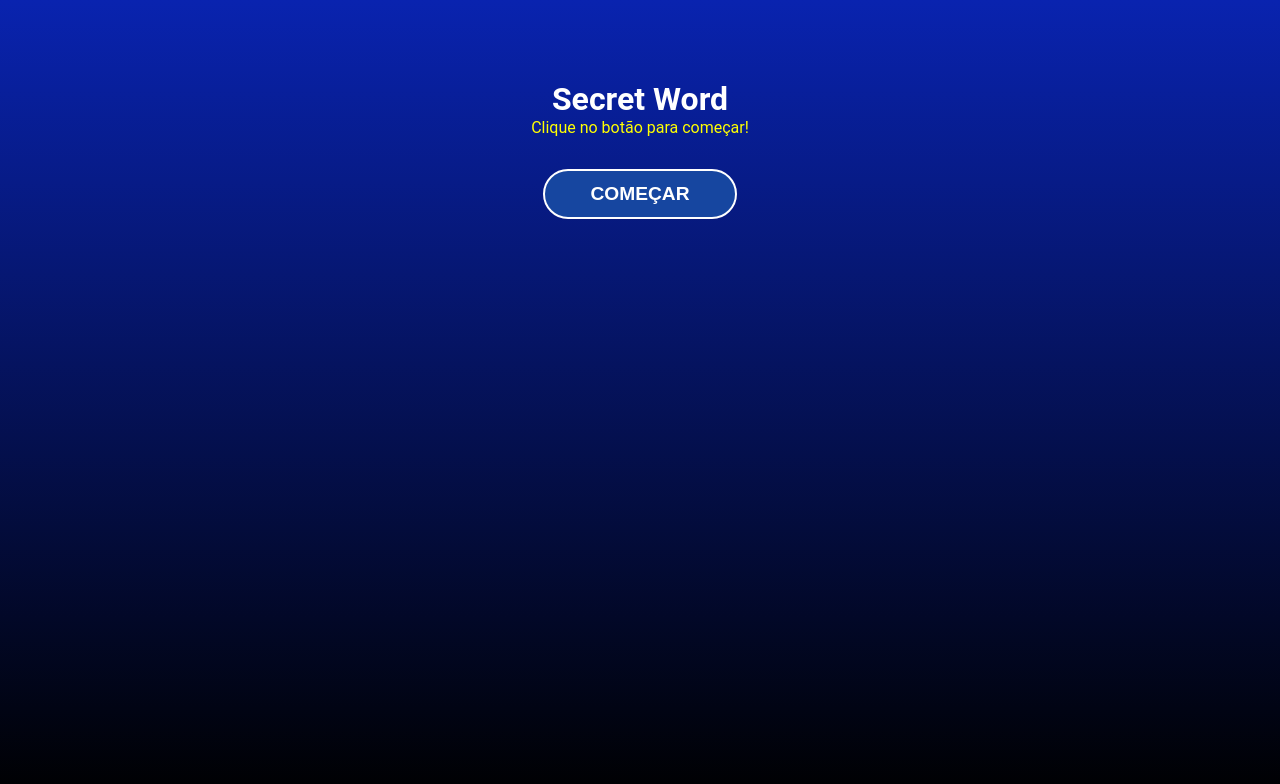
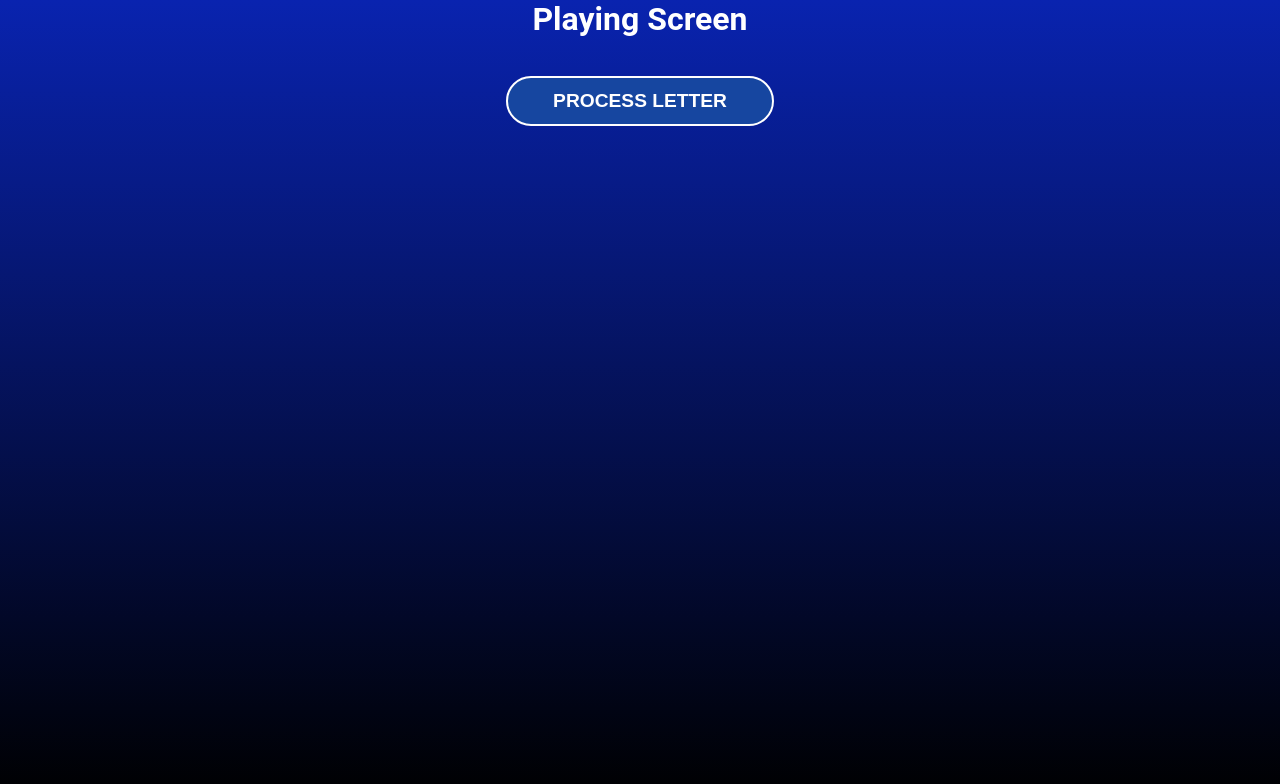
Before and after one commit to caioferreira-ipnet/secret-word, a React (Vite) app in the folder secret-word-projeto/: page / in a window 1280 px wide. Both pictures are taken after a click on the button "COMEÇAR". Shown: the top 784 px of the page. Built offline with nearby package versions, Linux system fonts and the light colour scheme.

Commit message:
feat: Função de buscar categorias e palavras aleatória criada

```diff
--- a/secret-word-projeto/src/App.jsx
+++ b/secret-word-projeto/src/App.jsx
@@ -4,10 +4,12 @@ import { useState } from "react";
 import "./App.css";
 //Components
 import StartScreen from "./components/StartScreen";
+import PlayingScreen from "./components/PlayingScreen";
+import GameOverScreen from "./components/GameOverScreen";
 //Data
 import { wordsList } from "./data/words";
 
-//Variables
+//Stages of the game
 const stages = [
   { id: 1, name: "start" },
   { id: 2, name: "playing" },
@@ -15,13 +17,56 @@ const stages = [
 ];
 
 function App() {
+  //Variables
   const [gameStage, setGameStage] = useState(stages[0].name);
+  const [words] = useState(wordsList);
+  const [pickedWord, setPickedWord] = useState("");
+  const [pickedCategory, setPickedCategory] = useState("");
+  //Function to pick a random word and category
+  const pickWordAndCategory = () => {
+    //Pick a random category
+    const categories = Object.keys(words);
+    const category =
+      categories[Math.floor(Math.random() * Object.keys(categories).length)];
+    console.log(category);
+
+    //Pick a random word
+    const word =
+      words[category][Math.floor(Math.random() * words[category].length)];
+
+    return { word, category };
+  };
+
+  //Function Start Game
+  const startGame = () => {
+    const { word, category } = pickWordAndCategory();
+
+    //create an array of letters
+
+    setPickedWord(word);
+    setPickedCategory(category);
+    console.log(word, category);
+    setGameStage(stages[1].name);
+  };
+
+  //Process the letter input
+  const processLetter = () => {
+    setGameStage(stages[2].name);
+  };
+
+  //Restart the game
+  const restartGame = () => {
+    setGameStage(stages[0].name);
+  };
+
   return (
     <>
       <div className="App">
-        {gameStage === "start" && <StartScreen />}
-        {gameStage === "playing" && <PlayingScreen />}
-        {gameStage === "gameOver" && <GameOverScreen />}
+        {gameStage === "start" && <StartScreen startGame={startGame} />}
+        {gameStage === "playing" && (
+          <PlayingScreen processLetter={processLetter} />
+        )}
+        {gameStage === "gameOver" && <GameOverScreen retry={restartGame} />}
       </div>
     </>
   );
--- /dev/null
+++ b/secret-word-projeto/src/components/GameOverScreen.jsx
@@ -0,0 +1,12 @@
+import React from "react";
+
+const GameOverScreen = ({ retry }) => {
+  return (
+    <div>
+      <h1>Game Over</h1>
+      <button onClick={retry}>Retry</button>
+    </div>
+  );
+};
+
+export default GameOverScreen;
--- /dev/null
+++ b/secret-word-projeto/src/components/PlayingScreen.jsx
@@ -0,0 +1,12 @@
+import React from "react";
+
+const PlayingScreen = ({ processLetter }) => {
+  return (
+    <div>
+      <h1>Playing Screen</h1>
+      <button onClick={processLetter}>Process Letter</button>
+    </div>
+  );
+};
+
+export default PlayingScreen;
--- a/secret-word-projeto/src/components/StartScreen.jsx
+++ b/secret-word-projeto/src/components/StartScreen.jsx
@@ -1,11 +1,11 @@
 import React from "react";
 import styles from "../styles/StartScreen.module.css";
-const StartScreen = () => {
+const StartScreen = ({ startGame }) => {
   return (
     <div className={styles.start}>
       <h1>Secret Word</h1>
       <p>Clique no botão para começar!</p>
-      <button>Começar</button>
+      <button onClick={startGame}>Começar</button>
     </div>
   );
 };
--- a/secret-word-projeto/src/index.css
+++ b/secret-word-projeto/src/index.css
@@ -18,6 +18,7 @@ body {
 }
 
 button {
+  margin-top: 2em;
   background: #1646a0;
   color: #fff;
   padding: 0 45px;
--- a/secret-word-projeto/src/styles/StartScreen.module.css
+++ b/secret-word-projeto/src/styles/StartScreen.module.css
@@ -2,7 +2,10 @@
   margin-top: 5em;
   font-family: "Roboto", sans-serif;
 }
+.start h1 {
+  font-size: 3em;
+  margin-bottom: 0.5em;
+}
 .start p {
-  margin-bottom: 2em;
   color: yellow;
 }
```
